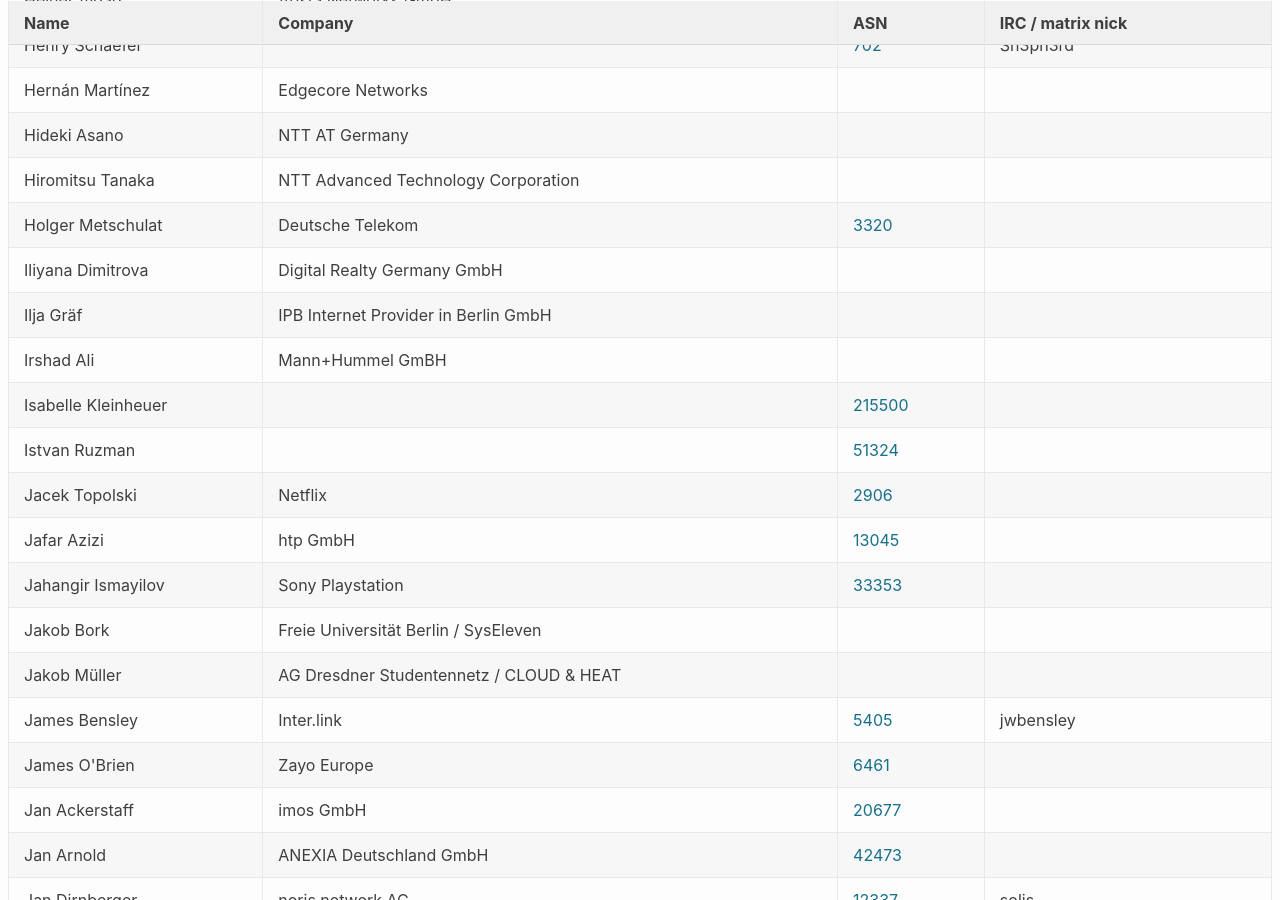
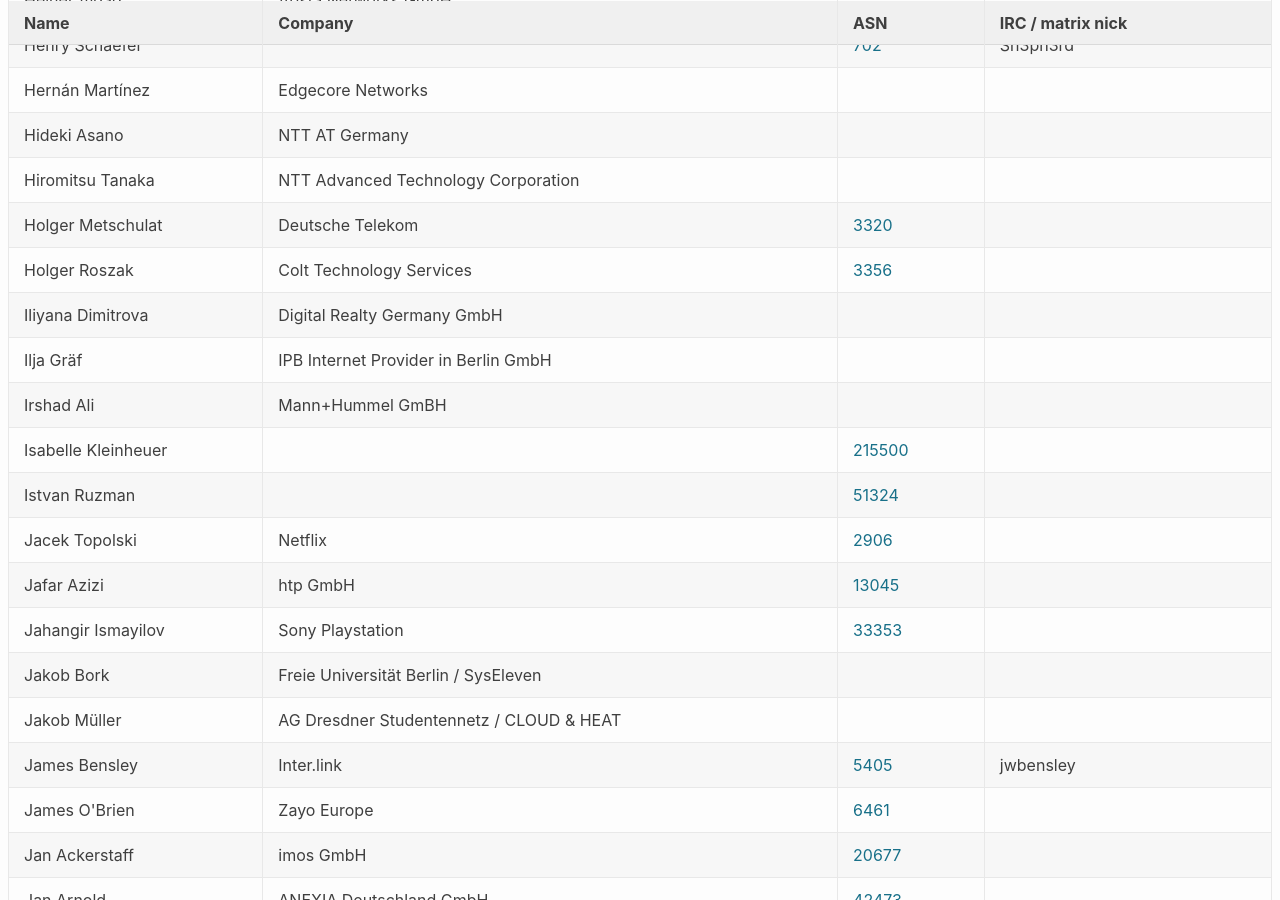
Before and after one commit to denog/pretix-attendeelist, a Jekyll site: the page built from denog16/index.markdown, in a window 1280 px wide and 900 px high, scrolled down 7963 px. Built offline with Jekyll 4.4.1, drawn with Linux system fonts in a browser that asks for light colours; some of the changed text lies outside the part shown.

Commit message:
Latest data: Sat Nov  2 11:10:12 UTC 2024

```diff
--- a/_data/attendees_denog16_onsite.json
+++ b/_data/attendees_denog16_onsite.json
@@ -1074,6 +1074,12 @@
     "asn": "3320"
   },
   {
+    "name": "Holger Roszak",
+    "company": "Colt Technology Services",
+    "irc": null,
+    "asn": "3356"
+  },
+  {
     "name": "Iliyana Dimitrova",
     "company": "Digital Realty Germany GmbH",
     "irc": null,
@@ -2044,6 +2050,12 @@
     "company": "DFN-Verein",
     "irc": null,
     "asn": "680"
+  },
+  {
+    "name": "Michael Ritter",
+    "company": "Colt Technology Services",
+    "irc": null,
+    "asn": "3356"
   },
   {
     "name": "Michael Schneider",
```
